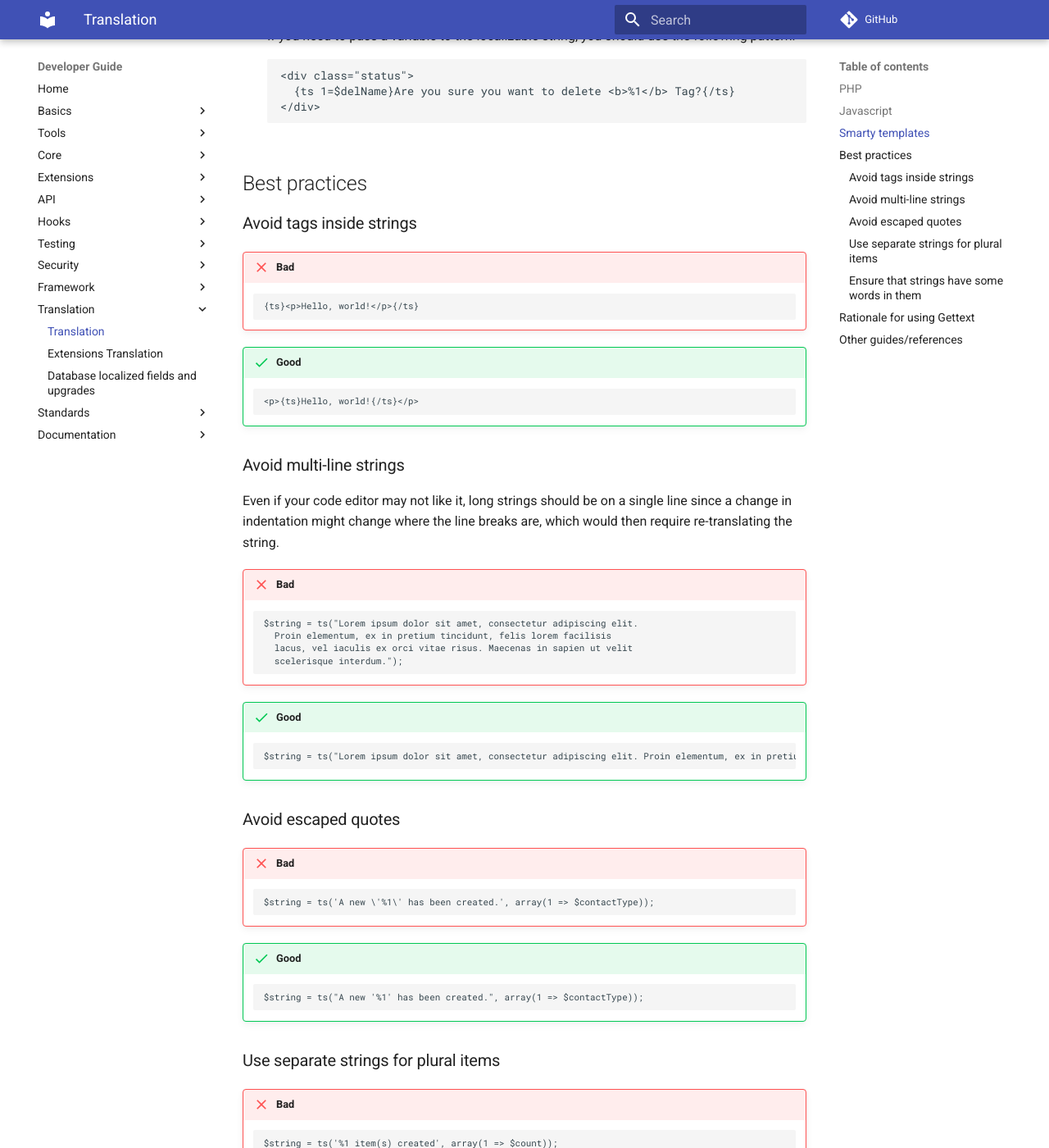
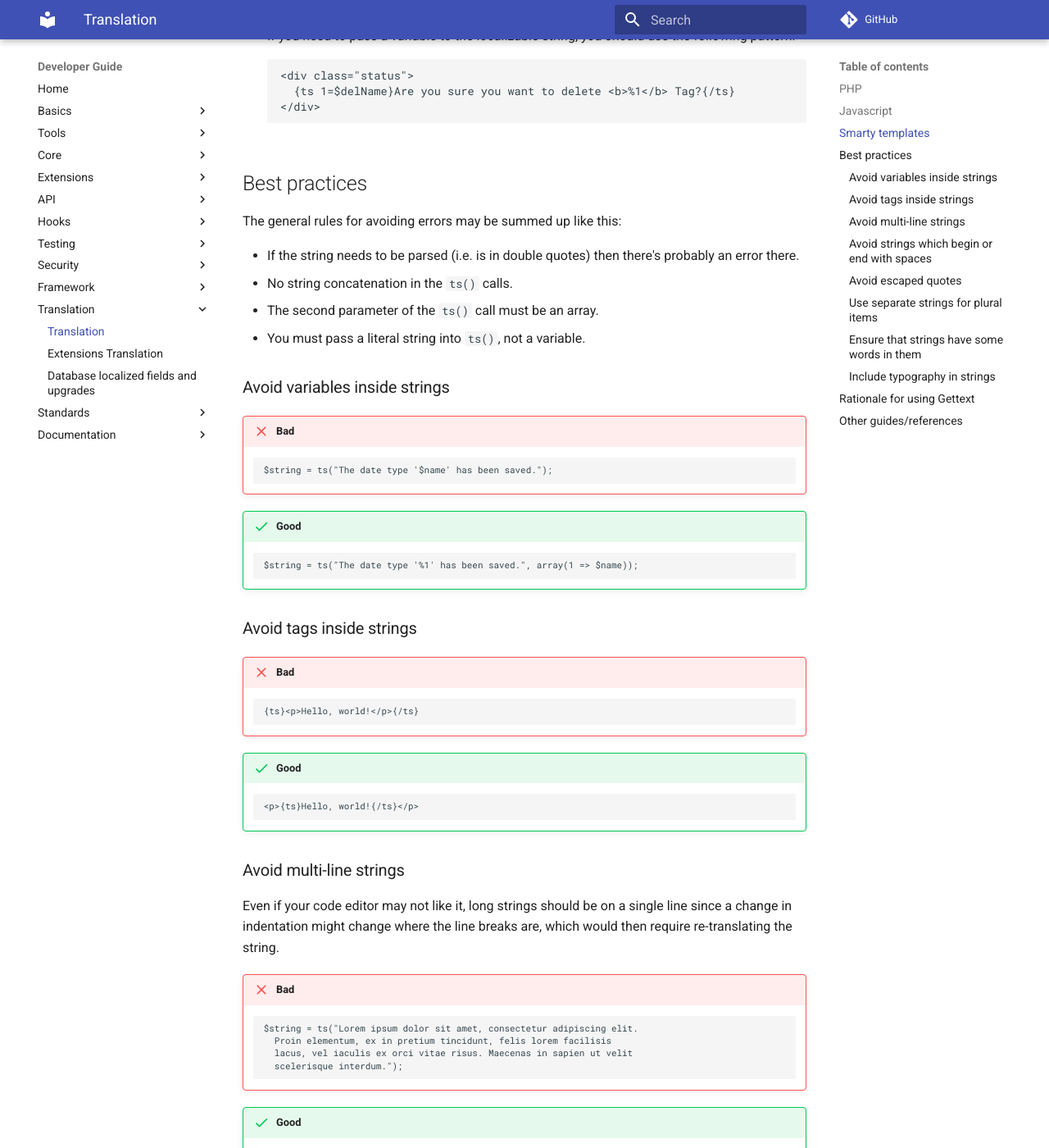
Before and after one commit to civicrm/civicrm-dev-docs, an MkDocs documentation site: the page built from docs/translation/index.md, in a window 1280 px wide and 1400 px high, scrolled down 1546 px. Shown: the whole window at 82% size. Built offline with MkDocs 1.6.1 and Material for MkDocs 9.7.7, drawn with Linux system fonts in a browser that asks for light colours; comment, search, counter and statistics services are not loaded; old or Windows-style settings are respelled for this version of MkDocs; some of the changed text lies outside the part shown.

Commit message:
Add some more translation best-practices

````diff
--- a/docs/translation/index.md
+++ b/docs/translation/index.md
@@ -65,6 +65,27 @@
 
 ## Best practices
 
+The general rules for avoiding errors may be summed up like this:
+
+* If the string needs to be parsed (i.e. is in double quotes) then there's probably an error there.
+* No string concatenation in the `ts()` calls.
+* The second parameter of the `ts()` call must be an array.
+* You must pass a literal string into `ts()`, not a variable.
+
+### Avoid variables inside strings
+
+!!! failure "Bad"
+
+    ```php
+    $string = ts("The date type '$name' has been saved.");
+    ```
+
+!!! success "Good"
+
+    ```php
+    $string = ts("The date type '%1' has been saved.", array(1 => $name));
+    ```
+
 ### Avoid tags inside strings
 
 !!! failure "Bad"
@@ -96,6 +117,20 @@
 
     ```php
     $string = ts("Lorem ipsum dolor sit amet, consectetur adipiscing elit. Proin elementum, ex in pretium tincidunt, felis lorem facilisis lacus, vel iaculis ex orci vitae risus. Maecenas in sapien ut velit scelerisque interdum.");
+    ```
+
+### Avoid strings which begin or end with spaces
+
+!!! failure "Bad"
+
+    ```php
+    $string = $labelFormat['label'] . ts(' has been created.'),
+    ```
+
+!!! success "Good"
+
+    ```php
+    $string = ts('%1 has been created.', array(1 => $labelFormat['label'])),
     ```
 
 ### Avoid escaped quotes
@@ -154,9 +189,21 @@
 
     Note that this still makes it difficult to use the correct gender.
 
+### Include typography in strings
 
+Typography is different in different languages and thus must be translated along with the string. For example, in French, there must be a space before a colon.
 
+!!! failure "Bad"
 
+    ```smarty
+    {ts}Event Total{/ts}:
+    ```
+
+!!! success "Good"
+
+    ```smarty
+    {ts}Event Total:{/ts}
+    ```
 
 ## Rationale for using Gettext
 
````
